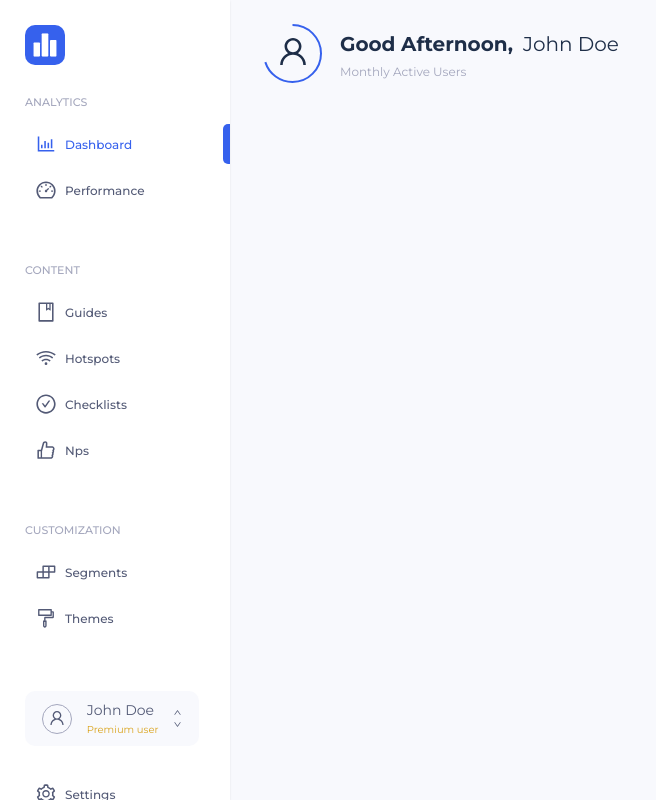
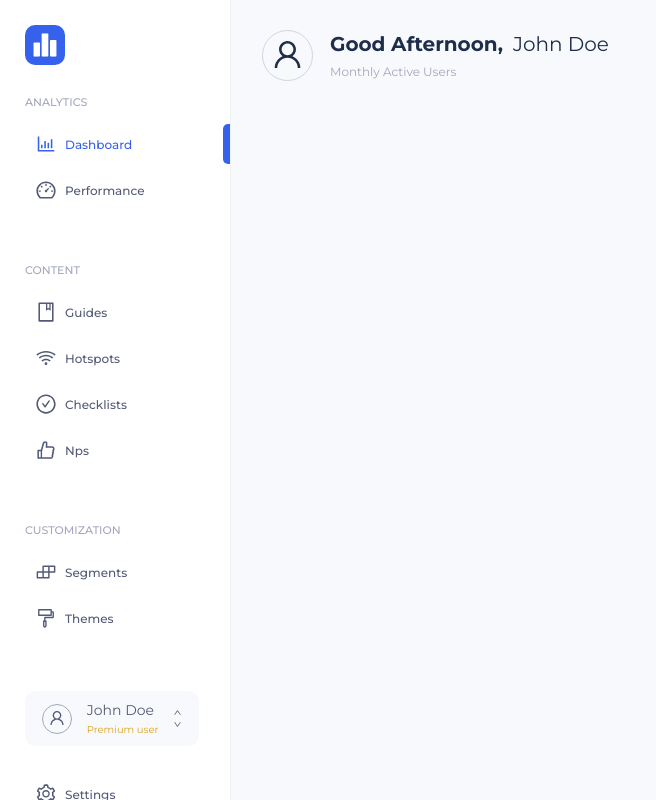
Before and after one commit to morismoze/react-dashboard, a React (Create React App) app: page /dashboard in a window 1280 px wide. Shown: the whole page, without its empty margins (0-656 px from the left). Built offline with nearby package versions, Linux system fonts and the light colour scheme.

Commit message:
Refactor progress around profile icon

```diff
--- a/src/components/User/UserGreet/UserGreet.js
+++ b/src/components/User/UserGreet/UserGreet.js
@@ -1,4 +1,4 @@
-import React from 'react';
+import React, {useEffect, useState} from 'react';
 
 import UserProfileIcon from "../UserProfileIcon/UserProfileIcon";
 import {PROFILE_GROUP} from "../../../constants/screenConstants";
@@ -11,14 +11,18 @@ const UserGreet = ({
     activityGroup,
     progress
 }) => {
-    const welcomeMessage = getCurrentHourWelcomeMessage();
+    const [welcomeMessage, setWelcomeMessage] = useState('');
+
+    useEffect(() => {
+        setWelcomeMessage(getCurrentHourWelcomeMessage());
+    }, []);
 
     return (
         <div className={styles.userGreet}>
             <UserProfileIcon
-                iconSize={65}
+                iconSize={55}
                 tabName={PROFILE_GROUP.PROFILE_SCREEN}
-                progress={progress}
+                progress={progress * 100}
                 firstName={firstName}
             />
             <div className={styles.userGreet__dataWrapper}>
--- a/src/components/User/UserProfileIcon/UserProfileIcon.js
+++ b/src/components/User/UserProfileIcon/UserProfileIcon.js
@@ -4,6 +4,7 @@ import * as AntDesignIcons from 'react-icons/ai';
 
 import {getSidenavTabIconName} from '../../../constants/sidenavConstants';
 import styles from './UserProfileIcon.module.scss';
+import colors from '../../../modules/styles/colors.module.scss';
 
 const UserProfileIcon = ({
     tabName,
@@ -12,37 +13,30 @@ const UserProfileIcon = ({
 }) => {
     const ProfileIcon = AntDesignIcons[getSidenavTabIconName(tabName)];
 
-    const ICON_SIZE = progress ? iconSize - 30 : iconSize - 12;
-    const PROGRESS_CIRCLE_STROKE_WIDTH = 2;
-    const PROGRESS_WRAPPER_SIZE = iconSize;
-    const PROGRESS_CIRCLE_SIZE = PROGRESS_WRAPPER_SIZE / 2;
-    const PROGRESS_RADIUS_SIZE = PROGRESS_CIRCLE_SIZE - (PROGRESS_CIRCLE_STROKE_WIDTH * 2);
-
-    const circumference = PROGRESS_RADIUS_SIZE * 2 * Math.PI;
-    const offset = circumference - progress * circumference;
-
     if (progress) {
         return (
-            <div className={styles.userProfileProgressWrapper}>
-                <svg
-                    className={styles.userProfileProgressWrapper__userProfileSvg}
-                    width={PROGRESS_WRAPPER_SIZE}
-                    height={PROGRESS_WRAPPER_SIZE}
+            <div
+                className={styles.userProfileProgressWrapper}
+                style={{
+                    width: iconSize,
+                    height: iconSize,
+                    minWidth: iconSize,
+                    minHeight: iconSize,
+                    background: `conic-gradient(${colors.blue} 0% ${progress}%, transparent 0% ${progress}%)`
+                }}
+            >
+                <div
+                    className={styles.userProfileProgressWrapper__inner}
+                    style={{
+                        width: iconSize - 6,
+                        height: iconSize - 6,
+                    }}
                 >
-                    <circle
-                        className={styles.userProfileProgressWrapper__progressBarCircle}
-                        strokeWidth={PROGRESS_CIRCLE_STROKE_WIDTH}
-                        r={PROGRESS_RADIUS_SIZE}
-                        cx={PROGRESS_CIRCLE_SIZE}
-                        cy={PROGRESS_CIRCLE_SIZE}
-                        strokeDasharray={circumference}
-                        strokeDashoffset={offset}
+                    <ProfileIcon
+                        size={iconSize - 20}
+                        className={styles.userProfileProgressWrapper__iconProgress}
                     />
-                </svg>
-                <ProfileIcon
-                    size={ICON_SIZE}
-                    className={styles.userProfileProgressWrapper__iconProgress}
-                />
+                </div>
             </div>
         );
     }
@@ -56,7 +50,7 @@ const UserProfileIcon = ({
             }}
         >
             <ProfileIcon
-                size={ICON_SIZE}
+                size={iconSize - 12}
                 className={styles.userProfileIcon__icon}
             />
         </div>
--- a/src/components/User/UserProfileIcon/UserProfileIcon.module.scss
+++ b/src/components/User/UserProfileIcon/UserProfileIcon.module.scss
@@ -15,28 +15,24 @@
 }
 
 .userProfileProgressWrapper {
-  width: fit-content;
-  height: fit-content;
-  position: relative;
+  border-radius: 50%;
+  display: grid;
+  place-items: center;
+  transition: background .25s ease-in-out;
 
-  &__userProfileSvg {
-
-  }
-
-  &__progressBarCircle {
-    stroke: $blue;
-    fill: transparent;
-    transform: rotate(-90deg);
-    transform-origin: 50% 50%;
-    transition: 0.35s stroke-dashoffset;
+  &__inner {
+    background-color: $extra-light-blue;
+    border: 1px solid $extra-light-gray;
+    box-sizing: content-box;
+    border-radius: 50%;
+    display: grid;
+    place-items: center;
   }
 
   &__iconProgress {
-    position: absolute;
-    top: 50%;
-    left: 50%;
-    transform: translate(-50%, -60%);
+    margin-bottom: 2px;
     fill: $dark-blue;
+    z-index: 2;
   }
 
   &__firstLetter {
--- a/src/modules/styles/_colors.scss
+++ b/src/modules/styles/_colors.scss
@@ -1,5 +1,6 @@
 $white: #FFF;
 $light-gray: #A4A7BD;
+$extra-light-gray: #d2d4e2;
 $extra-light-blue: #F8F9FD;
 $blue: #3661ED;
 $washed-blue: #535a76;
--- /dev/null
+++ b/src/modules/styles/colors.module.scss
@@ -0,0 +1,31 @@
+// file used for importing variables into components
+
+$white: #FFF;
+$light-gray: #A4A7BD;
+$extra-light-gray: #c1c3d4;
+$extra-light-blue: #F8F9FD;
+$blue: #3661ED;
+$washed-blue: #535a76;
+$golden: #DAA520;
+$dark-blue: #1E2E48;
+$dark-gray: #3F3F3F;
+$light-green: #DFFAEF;
+$dark-green: #105E27;
+$light-red: #FDEEEC;
+$dark-red: #B10000;
+
+:export {
+  white: $white;
+  lightGray: $light-gray;
+  extraLightGray: $extra-light-gray;
+  extraLightBlue: $extra-light-blue;
+  blue: $blue;
+  washedBlue: $washed-blue;
+  golden: $golden;
+  darkBlue: $dark-blue;
+  darkGray: $dark-gray;
+  lightGreen: $light-green;
+  darkGreen: $dark-green;
+  lightRed: $light-red;
+  darkRed: $dark-red;
+}
```
